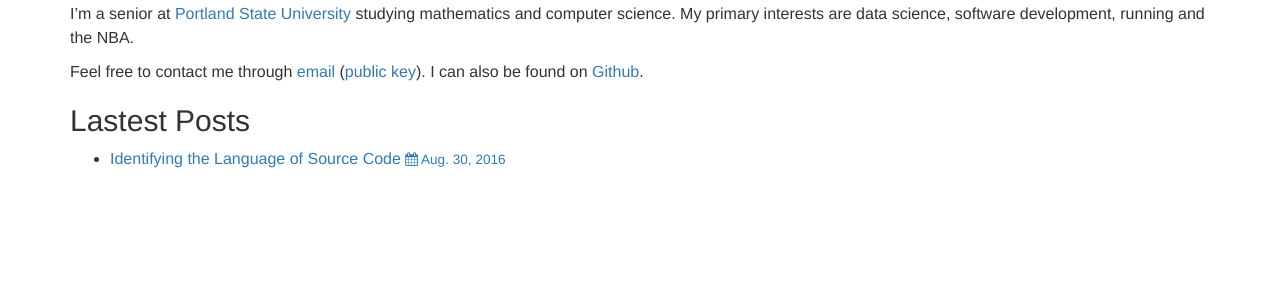
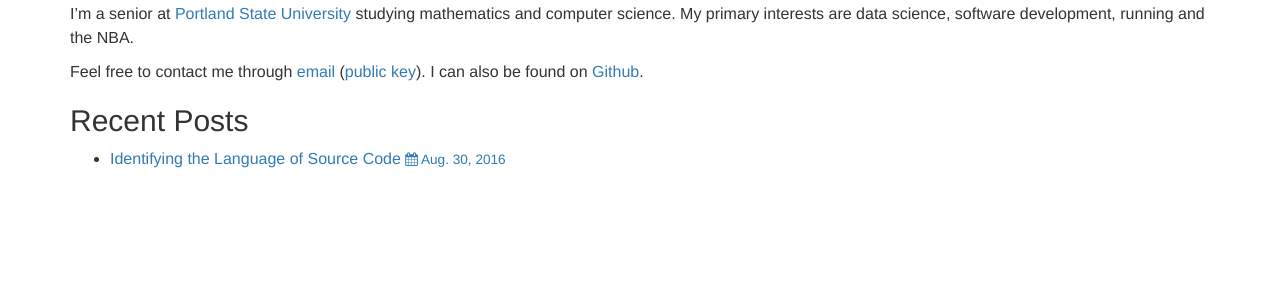
Before and after one commit to jdkato/jdkato.github.io, a Jekyll site: the page built from index.md, in a window 1280 px wide. Shown: the part 146-446 px from the top of the page. Built offline with Jekyll 4.4.1, drawn with Linux system fonts in a browser that asks for light colours; nearby versions of some CDN libraries.

Commit message:
Lastest -> Recent

```diff
--- a/index.md
+++ b/index.md
@@ -12,7 +12,7 @@ I'm a senior at <a href="https://www.pdx.edu">Portland State University</a> stud
 
 Feel free to contact me through <a href="mailto:joseph@jdkato.io">email</a> ([public key](https://keybase.io/jdkato/key.asc)). I can also be found on <a href="https://github.com/jdkato">Github</a>.
 
-## Lastest Posts
+## Recent Posts
 
 <ul>
 {% for post in site.posts limit:3 %}
```
